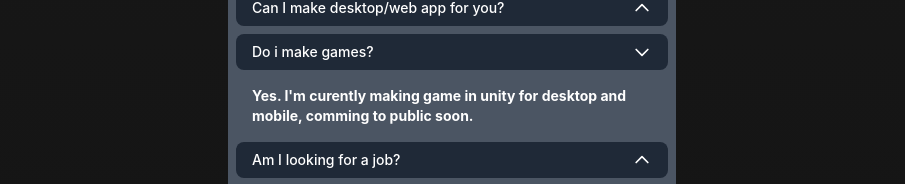
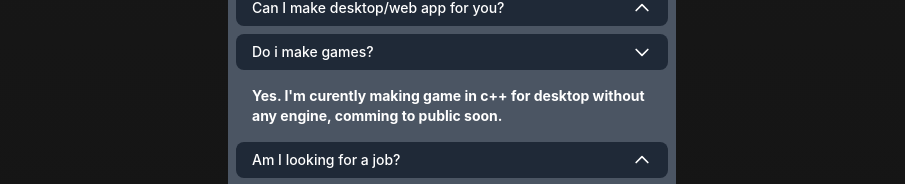
Before and after one commit to ASSYNU/assynu-net, a Next.js app: page /faq in a window 1280 px wide. Both pictures are taken after a click on the button "Do i make games?". Shown: the part 361-545 px from the top of the page, without its empty margins (188-1093 px from the left). Built offline with nearby package versions, Linux system fonts and the light colour scheme.

Commit message:
Faq update

```diff
--- a/pages/faq/index.tsx
+++ b/pages/faq/index.tsx
@@ -80,7 +80,7 @@ const Home: NextPage = () => {
                         />
                     </Disclosure.Button>
                     <Disclosure.Panel className="px-4 pt-4 pb-2 text-sm text-white font-bold">
-                        Yes. I'm curently making game in unity for desktop and mobile, comming to public soon.
+                        Yes. I'm curently making game in c++ for desktop without any engine, comming to public soon.
                     </Disclosure.Panel>
                     </>
                 )}
```
